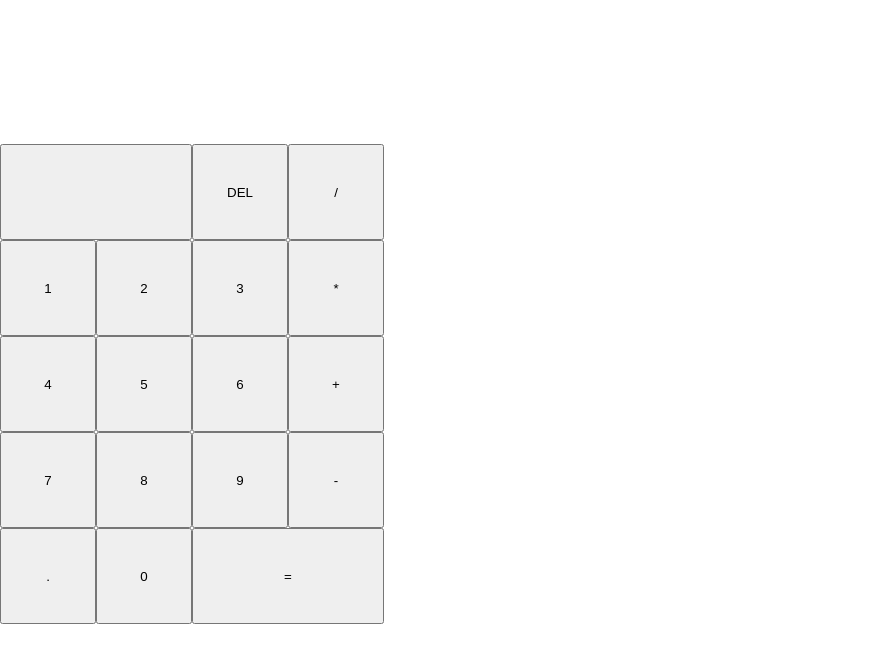
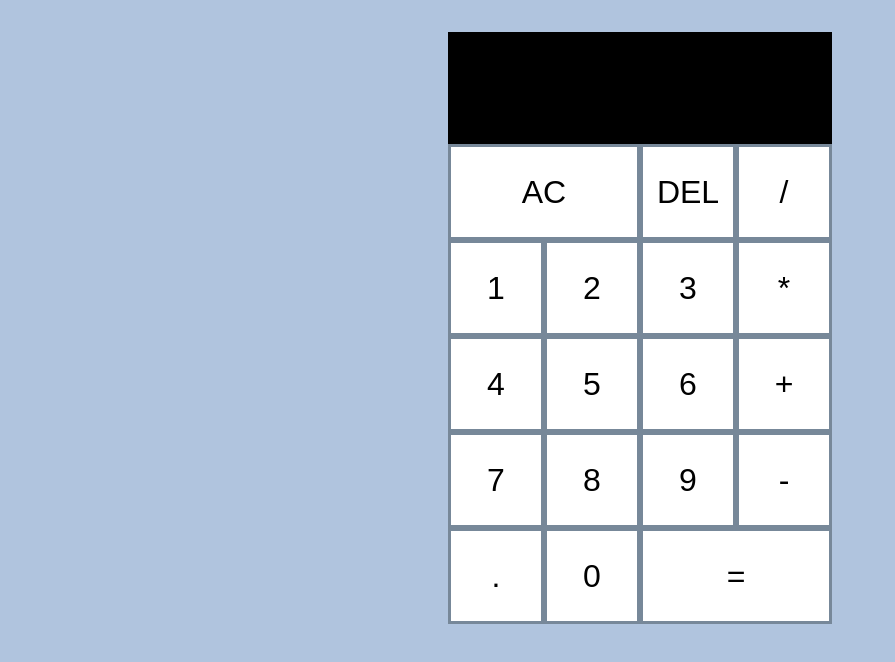
Before and after one commit to esptrev/react_calculator, a React (Create React App) app: page / in a window 1280 px wide. Shown: the top 662 px of the page, without its empty margins (0-895 px from the left). Built offline with nearby package versions, Linux system fonts and the light colour scheme.

Commit message:
button component

```diff
--- a/src/App.css
+++ b/src/App.css
@@ -1,5 +1,8 @@
 body{
-    margin: 0
+    margin: 0;
+    display: flex;
+    justify-content: center;
+    background-color: lightsteelblue;
 }
 
 .grid{
@@ -14,4 +17,29 @@
 
 .output{
     grid-column: 1/-1;
+    background: black;
+    display: flex;
+    align-items: flex-end;
+    justify-content: space-evenly;
+    font-size: 2rem;
 }
+
+.current-operand{
+    color: yellow;
+}
+
+.previous-operand{
+    color: greenyellow;
+}
+
+.grid > button{
+    cursor: pointer;
+    font-size: 2rem;
+    border: 3px solid lightslategray;
+    background-color: white;
+}
+
+.grid > button:hover,
+.grid > button:focus{
+    background-color: lightcyan;
+}
--- a/src/App.js
+++ b/src/App.js
@@ -1,30 +1,51 @@
+import './App.css';
+import {useReducer} from "react";
+import DigitsButton from "./components/DigitsButton";
 
-import './App.css';
+export const ACTIONS = {
+  ADD_DIGIT: 'add-digit',
+  CHOOSE_OPERATION: 'choose_operation',
+  CLEAR: 'clear',
+  DELETE_DIGIT: 'delete_digit',
+  EVALUATE: 'evaluate'
+}
+
+function reducer(state,{type,payload}) {
+  switch (type){
+    case ACTIONS.ADD_DIGIT:
+      return{
+        ...state,
+        currentOperand: `${state.currentOperand || ""} ${payload.digit}`,
+      }
+  }
+}
 
 function App() {
+
+  const [{currentOperand, previousOperand,operation}, dispatch] = useReducer(reducer, {});
   return (
       <section className='grid'>
         <div className='output'>
-          <div className='previous-operand'></div>
-          <div className='current-operand'></div>
+          <div className='previous-operand'>{previousOperand} {operation}</div>
+          <div className='current-operand'>{currentOperand}</div>
         </div>
-          <button className='spanTwo'></button>
+          <button className='spanTwo'>AC</button>
           <button>DEL</button>
           <button>/</button>
-          <button>1</button>
-          <button>2</button>
-          <button>3</button>
-          <button>*</button>
-          <button>4</button>
-          <button>5</button>
-          <button>6</button>
-          <button>+</button>
-          <button>7</button>
-          <button>8</button>
-          <button>9</button>
+          <DigitsButton digit='1' dispatch={dispatch}>1</DigitsButton>
+          <DigitsButton digit='2' dispatch={dispatch}>2</DigitsButton>
+          <DigitsButton digit='3' dispatch={dispatch}>3</DigitsButton>
+          <DigitsButton digit='*' dispatch={dispatch}>*</DigitsButton>
+          <DigitsButton digit='4' dispatch={dispatch}>4</DigitsButton>
+          <DigitsButton digit='5' dispatch={dispatch}>5</DigitsButton>
+          <DigitsButton digit='6' dispatch={dispatch}>6</DigitsButton>
+          <DigitsButton digit='+' dispatch={dispatch}>+</DigitsButton>
+          <DigitsButton digit='7' dispatch={dispatch}>7</DigitsButton>
+          <DigitsButton digit='8' dispatch={dispatch}>8</DigitsButton>
+          <DigitsButton digit='9' dispatch={dispatch}>9</DigitsButton>
           <button>-</button>
           <button>.</button>
-          <button>0</button>
+        <DigitsButton digit='0' dispatch={dispatch}>0</DigitsButton>
           <button className='spanTwo'>=</button>
       </section>
   );
--- /dev/null
+++ b/src/components/DigitsButton.js
@@ -0,0 +1,8 @@
+import {ACTIONS} from "../App";
+
+export default function DigitsButton({dispatch,digit}){
+    return (
+        <button
+            onClick={()=> dispatch({type: ACTIONS.ADD_DIGIT, payload: {digit}})}>{digit}
+        </button>)
+}
```
